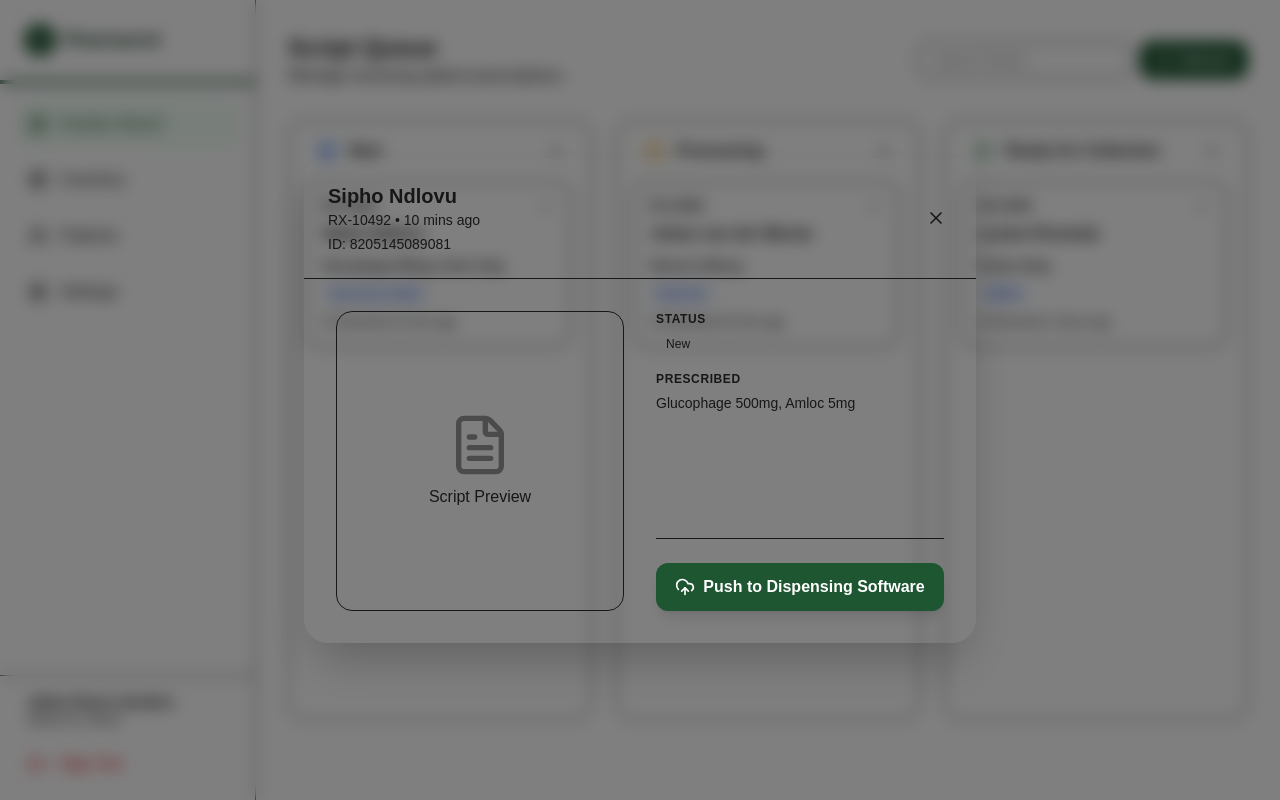
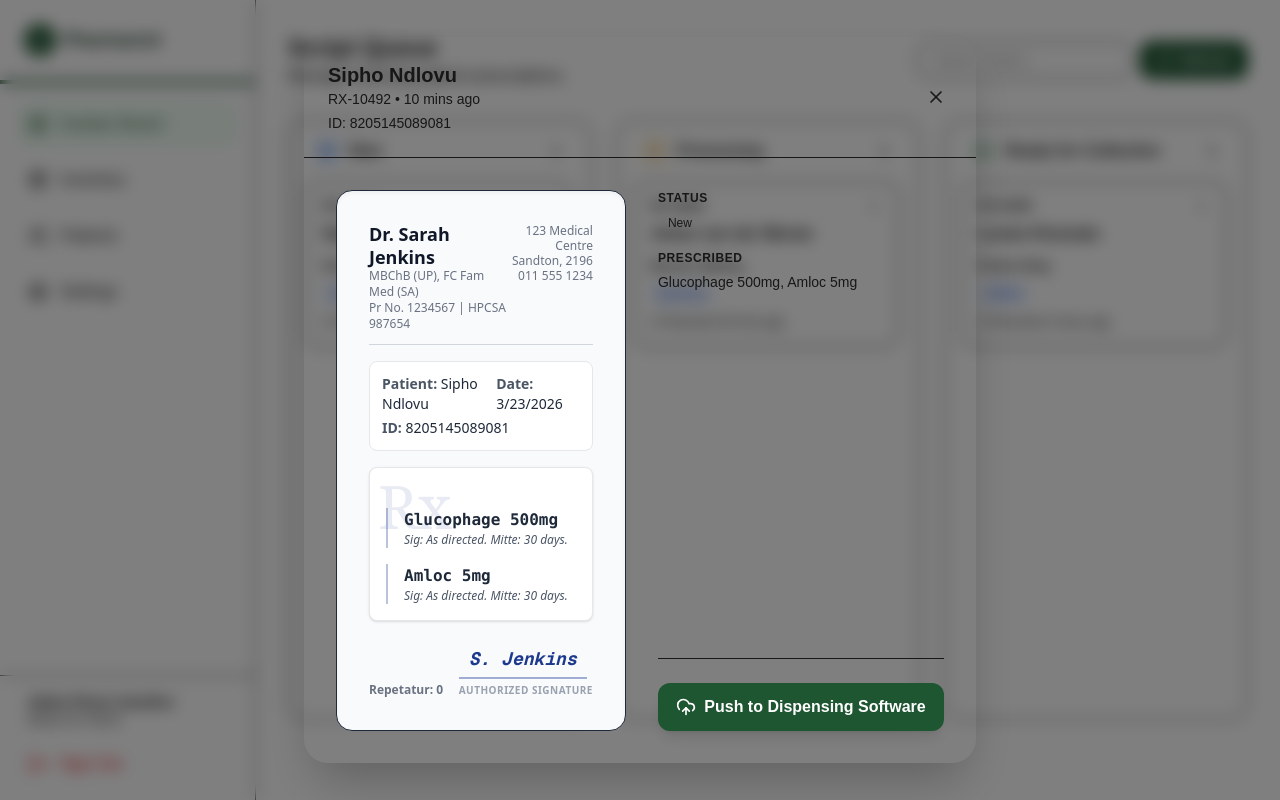
Before and after one commit to allanboraine-dev/Alpha-Pharmacy, a Next.js app: page /pharmacist/dashboard in a window 1280 px wide. Both pictures are taken after a click on the element 438 px from the left and 264 px from the top of the page. Built offline with nearby package versions, Linux system fonts and the light colour scheme.

Commit message:
feat: add realistic mock prescription and document actions

```diff
--- a/src/app/pharmacist/dashboard/page.tsx
+++ b/src/app/pharmacist/dashboard/page.tsx
@@ -1,7 +1,7 @@
 "use client";
 
 import { useState } from "react";
-import { FileText, Clock, CheckCircle2, MoreVertical, X, UploadCloud, Activity, RefreshCw } from "lucide-react";
+import { FileText, Clock, CheckCircle2, MoreVertical, X, UploadCloud, Activity, RefreshCw, Printer, Download } from "lucide-react";
 import { useLocalStorage } from "@/hooks/useLocalStorage";
 import { motion, AnimatePresence } from "framer-motion";
 
@@ -163,9 +163,81 @@ export default function KanbanBoard() {
               </div>
 
               <div className="p-6 md:p-8 flex flex-col md:flex-row gap-8">
-                <div className="w-full md:w-1/2 min-h-[300px] bg-muted rounded-2xl flex flex-col items-center justify-center border border-border text-muted-foreground relative overflow-hidden">
-                  <FileText className="w-16 h-16 mb-2 opacity-50" />
-                  <span>Script Preview</span>
+                <div className="w-full md:w-1/2 min-h-[400px] bg-slate-50 rounded-2xl flex flex-col border border-border text-gray-800 relative overflow-hidden group shadow-inner p-6 md:p-8 font-sans">
+                  {/* Dummy Script Header */}
+                  <div className="border-b border-gray-300 pb-3 mb-4">
+                    <div className="flex justify-between items-start">
+                      <div>
+                        <h3 className="font-bold text-lg text-gray-900 leading-tight">Dr. Sarah Jenkins</h3>
+                        <p className="text-xs text-gray-500">MBChB (UP), FC Fam Med (SA)</p>
+                        <p className="text-xs text-gray-500">Pr No. 1234567 | HPCSA 987654</p>
+                      </div>
+                      <div className="text-right text-xs text-gray-500 leading-tight">
+                        <p>123 Medical Centre</p>
+                        <p>Sandton, 2196</p>
+                        <p>011 555 1234</p>
+                      </div>
+                    </div>
+                  </div>
+
+                  {/* Dummy Script Patient Info */}
+                  <div className="mb-4 bg-white p-3 rounded-lg border border-gray-200">
+                    <div className="flex justify-between text-sm mb-1">
+                      <p><span className="font-semibold text-gray-600">Patient:</span> {selectedScript.patientName}</p>
+                      <p><span className="font-semibold text-gray-600">Date:</span> {new Date().toLocaleDateString()}</p>
+                    </div>
+                    {selectedScript.idNumber && <p className="text-sm"><span className="font-semibold text-gray-600">ID:</span> {selectedScript.idNumber}</p>}
+                  </div>
+
+                  {/* Dummy Script Body */}
+                  <div className="flex-1 bg-white p-4 rounded-lg border border-gray-200 shadow-sm relative">
+                    <div className="absolute top-2 left-2 text-6xl text-blue-900/10 font-serif select-none pointer-events-none">Rx</div>
+
+                    {selectedScript.medication ? (
+                      <div className="space-y-4 relative z-10 pt-6">
+                        {selectedScript.medication.split(',').map((med, i) => (
+                           <div key={i} className="pl-4 border-l-2 border-blue-900/30">
+                             <p className="font-bold text-base font-mono text-gray-800">{med.trim()}</p>
+                             <p className="text-xs italic text-gray-600">Sig: As directed. Mitte: 30 days.</p>
+                           </div>
+                        ))}
+                      </div>
+                    ) : (
+                      <div className="space-y-4 relative z-10 pt-6">
+                         <div className="pl-4 border-l-2 border-blue-900/30">
+                           <p className="font-bold text-base font-mono text-gray-800">Amoxicillin 500mg Caps</p>
+                           <p className="text-xs italic text-gray-600">Sig: 1 po tds for 5 days. Mitte: 15.</p>
+                         </div>
+                         <div className="pl-4 border-l-2 border-blue-900/30">
+                           <p className="font-bold text-base font-mono text-gray-800">Ibuprofen 400mg Tabs</p>
+                           <p className="text-xs italic text-gray-600">Sig: 1 po bd prn pain. Mitte: 20.</p>
+                         </div>
+                      </div>
+                    )}
+                  </div>
+
+                  {/* Dummy Script Footer */}
+                  <div className="mt-6 flex justify-between items-end">
+                     <div>
+                       <p className="text-xs font-semibold text-gray-500">Repetatur: 0</p>
+                     </div>
+                     <div className="text-center">
+                       <div className="w-32 border-b-2 border-blue-900/40 mb-1 pb-1 text-blue-900 font-bold italic text-lg" style={{ fontFamily: 'var(--font-geist-mono), monospace' }}>
+                         S. Jenkins
+                       </div>
+                       <p className="text-[10px] uppercase tracking-wider text-gray-400 font-bold">Authorized Signature</p>
+                     </div>
+                  </div>
+
+                  {/* Action Buttons Overlay */}
+                  <div className="absolute top-4 right-4 flex gap-2 opacity-0 group-hover:opacity-100 transition-opacity z-20">
+                    <button onClick={() => alert("Printing script...")} className="p-2.5 bg-background shadow-lg border border-border rounded-xl text-foreground hover:bg-[var(--color-alpha-green)] hover:text-white hover:border-transparent transition-all flex items-center justify-center" title="Print Script">
+                      <Printer className="w-5 h-5" />
+                    </button>
+                    <button onClick={() => alert("Downloading secure PDF...")} className="p-2.5 bg-background shadow-lg border border-border rounded-xl text-foreground hover:bg-[var(--color-alpha-green)] hover:text-white hover:border-transparent transition-all flex items-center justify-center" title="Download Document">
+                      <Download className="w-5 h-5" />
+                    </button>
+                  </div>
                 </div>
 
                 <div className="w-full md:w-1/2 flex flex-col justify-between space-y-4">
```
